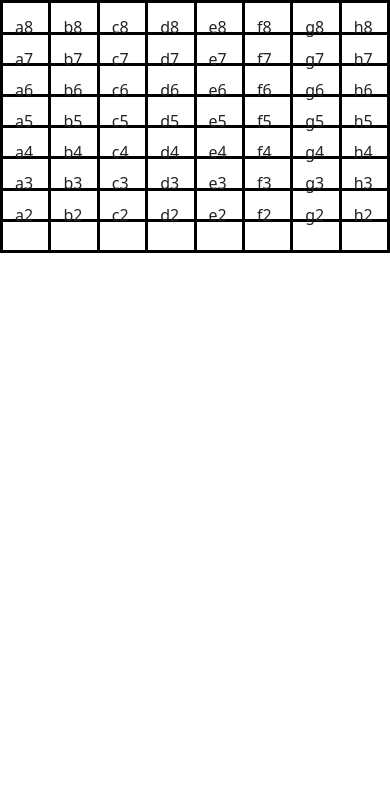
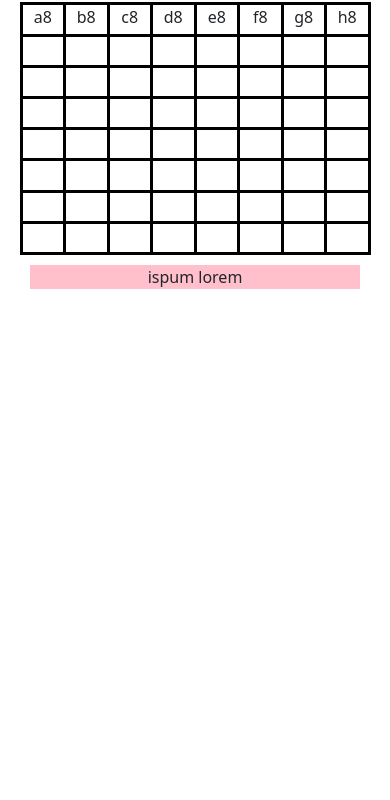
Before and after one commit to maresl/maresl.github.io, a plain HTML site: page play.html in a window 390 px wide. Shown: the part 41-841 px from the top of the page. Drawn offline with nearby package versions, Linux system fonts and the light colour scheme.

Commit message:
responsive board and dialog box

```diff
--- a/css/style.css
+++ b/css/style.css
@@ -1,16 +1,51 @@
-/* test
 * {
-  background-color: blue;
-} */
+  text-align: center;
+}
+
 .col {
   border-right: 3px solid black;
   border-bottom: 3px solid black;
-  height: 8vw;
+  height: 6vw;
 }
+
 .container {
   border-top: 3px solid black;
   border-left: 3px solid black;
+  max-width: 90vw;
+  margin: 20px 30px;
+  flex-direction: row;
 }
+
 .row > * {
-  padding: calc(var(--bs-gutter-x) / 2);
+  padding: 0;
 }
+
+.box {
+  width: 400px;
+  margin: 20px 30px 20px 0;
+  background-color: pink;
+}
+
+.main_content {
+  display: flex;
+  flex-direction: row;
+}
+
+@media only screen and (max-width: 775px) {
+  .container {
+    margin: 10px auto;
+  }
+
+  .col {
+    height: 8vw;
+  }
+  .main_content {
+    display: block;
+  }
+
+  .box {
+    width: auto;
+    margin: 10px 30px;
+    background-color: pink;
+  }
+}
--- a/play.html
+++ b/play.html
@@ -19,14 +19,16 @@
         <script src="https://cdn.jsdelivr.net/npm/bootstrap@5.0.0-beta1/dist/js/bootstrap.bundle.min.js" integrity="sha384-ygbV9kiqUc6oa4msXn9868pTtWMgiQaeYH7/t7LECLbyPA2x65Kgf80OJFdroafW" crossorigin="anonymous"></script>
 
 
+
         <!--custom-->
         <link rel="stylesheet" href="./css/style.css">
         <script defer src="./js/script.js"></script>
     </head>
     <body>
         <header>
-            <h1>Chess For Kids</h1>
+            <h1><a href="index.html">Chess For Kids</a></h1>
         </header>
+        <main class="main_content">
             <div class="container" id="board">
                 <div class="row" id="8">
                     <div class="col" id="a8">a8</div>
@@ -39,64 +41,64 @@
                     <div class="col" id="h8">h8</div>
                 </div>
                 <div class="row" id="7">
-                <div class="col" id="a7">a7</div>
-                <div class="col" id="b7">b7</div>
-                <div class="col" id="c7">c7</div>
-                <div class="col" id="d7">d7</div>
-                <div class="col" id="e7">e7</div>
-                <div class="col" id="f7">f7</div>
-                <div class="col" id="g7">g7</div>
-                <div class="col" id="h7">h7</div>
+                    <div class="col" id="a7"></div>
+                    <div class="col" id="b7"></div>
+                    <div class="col" id="c7"></div>
+                    <div class="col" id="d7"></div>
+                    <div class="col" id="e7"></div>
+                    <div class="col" id="f7"></div>
+                    <div class="col" id="g7"></div>
+                    <div class="col" id="h7"></div>
                 </div>
                 <div class="row" id="6">
-                <div class="col" id="a6">a6</div>
-                <div class="col" id="b6">b6</div>
-                <div class="col" id="c6">c6</div>
-                <div class="col" id="d6">d6</div>
-                <div class="col" id="e6">e6</div>
-                <div class="col" id="f6">f6</div>
-                <div class="col" id="g6">g6</div>
-                <div class="col" id="h6">h6</div>
+                    <div class="col" id="a6"></div>
+                    <div class="col" id="b6"></div>
+                    <div class="col" id="c6"></div>
+                    <div class="col" id="d6"></div>
+                    <div class="col" id="e6"></div>
+                    <div class="col" id="f6"></div>
+                    <div class="col" id="g6"></div>
+                    <div class="col" id="h6"></div>
                 </div>
                 <div class="row" id="5">
-                <div class="col" id="a5">a5</div>
-                <div class="col" id="b5">b5</div>
-                <div class="col" id="c5">c5</div>
-                <div class="col" id="d5">d5</div>
-                <div class="col" id="e5">e5</div>
-                <div class="col" id="f5">f5</div>
-                <div class="col" id="g5">g5</div>
-                <div class="col" id="h5">h5</div>
+                    <div class="col" id="a5"></div>
+                    <div class="col" id="b5"></div>
+                    <div class="col" id="c5"></div>
+                    <div class="col" id="d5"></div>
+                    <div class="col" id="e5"></div>
+                    <div class="col" id="f5"></div>
+                    <div class="col" id="g5"></div>
+                    <div class="col" id="h5"></div>
                 </div>
                 <div class="row" id="4">
-                <div class="col" id="a4">a4</div>
-                <div class="col" id="b4">b4</div>
-                <div class="col" id="c4">c4</div>
-                <div class="col" id="d4">d4</div>
-                <div class="col" id="e4">e4</div>
-                <div class="col" id="f4">f4</div>
-                <div class="col" id="g4">g4</div>
-                <div class="col" id="h4">h4</div>
+                    <div class="col" id="a4"></div>
+                    <div class="col" id="b4"></div>
+                    <div class="col" id="c4"></div>
+                    <div class="col" id="d4"></div>
+                    <div class="col" id="e4"></div>
+                    <div class="col" id="f4"></div>
+                    <div class="col" id="g4"></div>
+                    <div class="col" id="h4"></div>
                 </div>
                 <div class="row" id="3">
-                <div class="col" id="a3">a3</div>
-                <div class="col" id="b3">b3</div>
-                <div class="col" id="c3">c3</div>
-                <div class="col" id="d3">d3</div>
-                <div class="col" id="e3">e3</div>
-                <div class="col" id="f3">f3</div>
-                <div class="col" id="g3">g3</div>
-                <div class="col" id="h3">h3</div>
+                    <div class="col" id="a3"></div>
+                    <div class="col" id="b3"></div>
+                    <div class="col" id="c3"></div>
+                    <div class="col" id="d3"></div>
+                    <div class="col" id="e3"></div>
+                    <div class="col" id="f3"></div>
+                    <div class="col" id="g3"></div>
+                    <div class="col" id="h3"></div>
                 </div>
                 <div class="row" id="2">
-                <div class="col" id="a2">a2</div>
-                <div class="col" id="b2">b2</div>
-                <div class="col" id="c2">c2</div>
-                <div class="col" id="d2">d2</div>
-                <div class="col" id="e2">e2</div>
-                <div class="col" id="f2">f2</div>
-                <div class="col" id="g2">g2</div>
-                <div class="col" id="h2">h2</div>
+                    <div class="col" id="a2"></div>
+                    <div class="col" id="b2"></div>
+                    <div class="col" id="c2"></div>
+                    <div class="col" id="d2"></div>
+                    <div class="col" id="e2"></div>
+                    <div class="col" id="f2"></div>
+                    <div class="col" id="g2"></div>
+                    <div class="col" id="h2"></div>
                 </div>
                 <div class="row" id="1">
                     <div class="col" id="a1"></div>
@@ -109,6 +111,9 @@
                     <div class="col" id="h1"></div>
                 </div>
             </div>
-
+            <div class="box" id="dialog_box">
+                <p>ispum lorem</p>
+            </div>
+    </main>
     </body>
 </html>
```
Also changed, not shown: index.html (+3 -4 lines), instructions.html (+31 -0 lines). Lines whose indentation alone changed are shown as unchanged.
